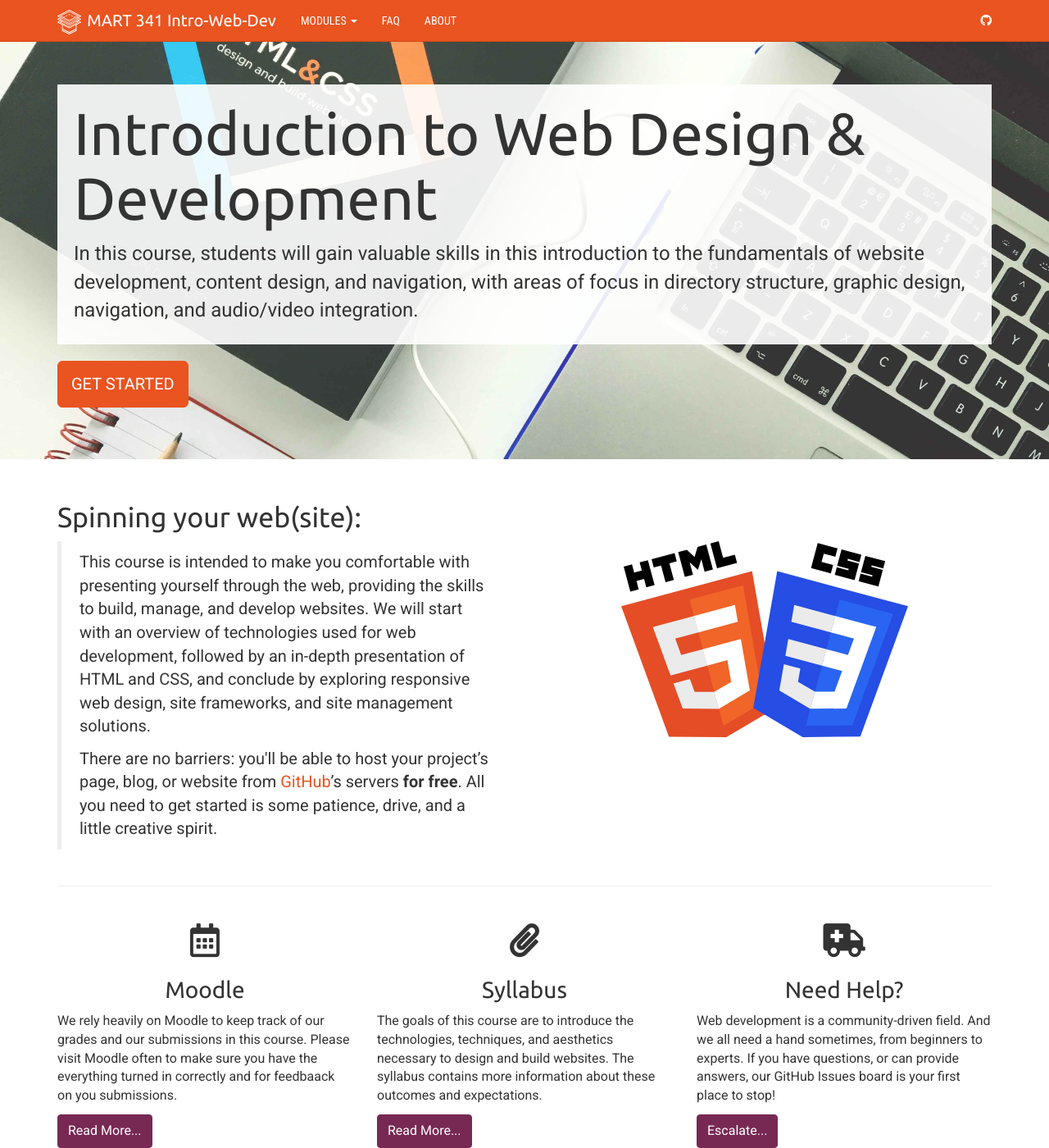
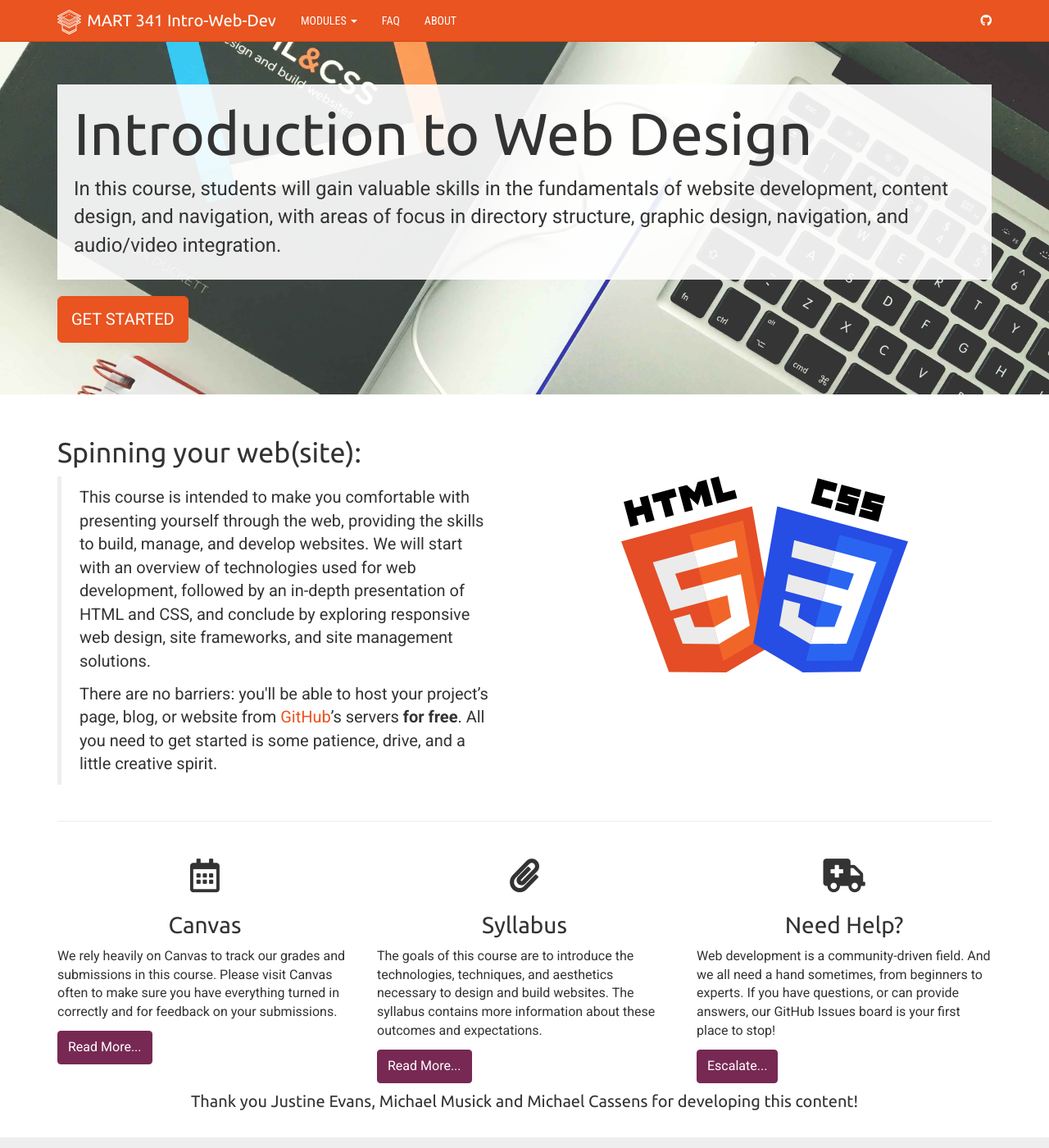
Before and after one commit to Montana-Media-Arts/webDesignFall2024, a Jekyll site: the page built from index.html, in a window 1280 px wide and 1400 px high. Shown: the whole window at 82% size. Built offline with Jekyll 4.4.1, drawn with Linux system fonts in a browser that asks for light colours; nearby versions of some CDN libraries.

Commit message:
Update index.html
Updated LMS references and links from Moodle to Canvas; made minor edits for clarity.

```diff
--- a/index.html
+++ b/index.html
@@ -5,8 +5,8 @@
 <div class="header-container jumbotron">
     <div class="container">
         <div class="header-text">
-            <h1>Introduction to Web Design & Development</h1>
-            <p>In this course, students will gain valuable skills in this introduction to the fundamentals of website development, content design, and navigation, with areas of focus in directory structure, graphic design, navigation, and audio/video integration.</p>
+            <h1>Introduction to Web Design</h1>
+            <p>In this course, students will gain valuable skills in the fundamentals of website development, content design, and navigation, with areas of focus in directory structure, graphic design, navigation, and audio/video integration.</p>
         </div>
         <p style="text-transform: uppercase"><a class="btn btn-primary btn-lg" href="{{ "/topic-00/overview" | prepend: site.baseurl }}" role="button">Get Started</a></p>
     </div>
@@ -33,9 +33,9 @@
     <div class="row">
         <div class="col-sm-4">
             <h1 class="text-center"><i class="far fa-calendar-alt" aria-hidden="true"></i></h1>
-            <h3 class="text-center" target="_blank">Moodle</h3>
-            <p>We rely heavily on Moodle to keep track of our grades and our submissions in this course.  Please visit Moodle often to make sure you have the everything turned in correctly and for feedbaack on you submissions.</p>
-            <a class="btn btn-info" href="{{ site.data.moodle.main }}" target="_blank" role="button">Read More...</a>
+            <h3 class="text-center" target="_blank">Canvas</h3>
+            <p>We rely heavily on Canvas to track our grades and submissions in this course.  Please visit Canvas often to make sure you have everything turned in correctly and for feedback on your submissions.</p>
+            <a class="btn btn-info" href="https://canvas.umt.edu/" target="_blank" role="button">Read More...</a>
           </div>
         <div class="col-sm-4">
             <h1 class="text-center"><i class="fas fa-paperclip" aria-hidden="true"></i></h1>
```
